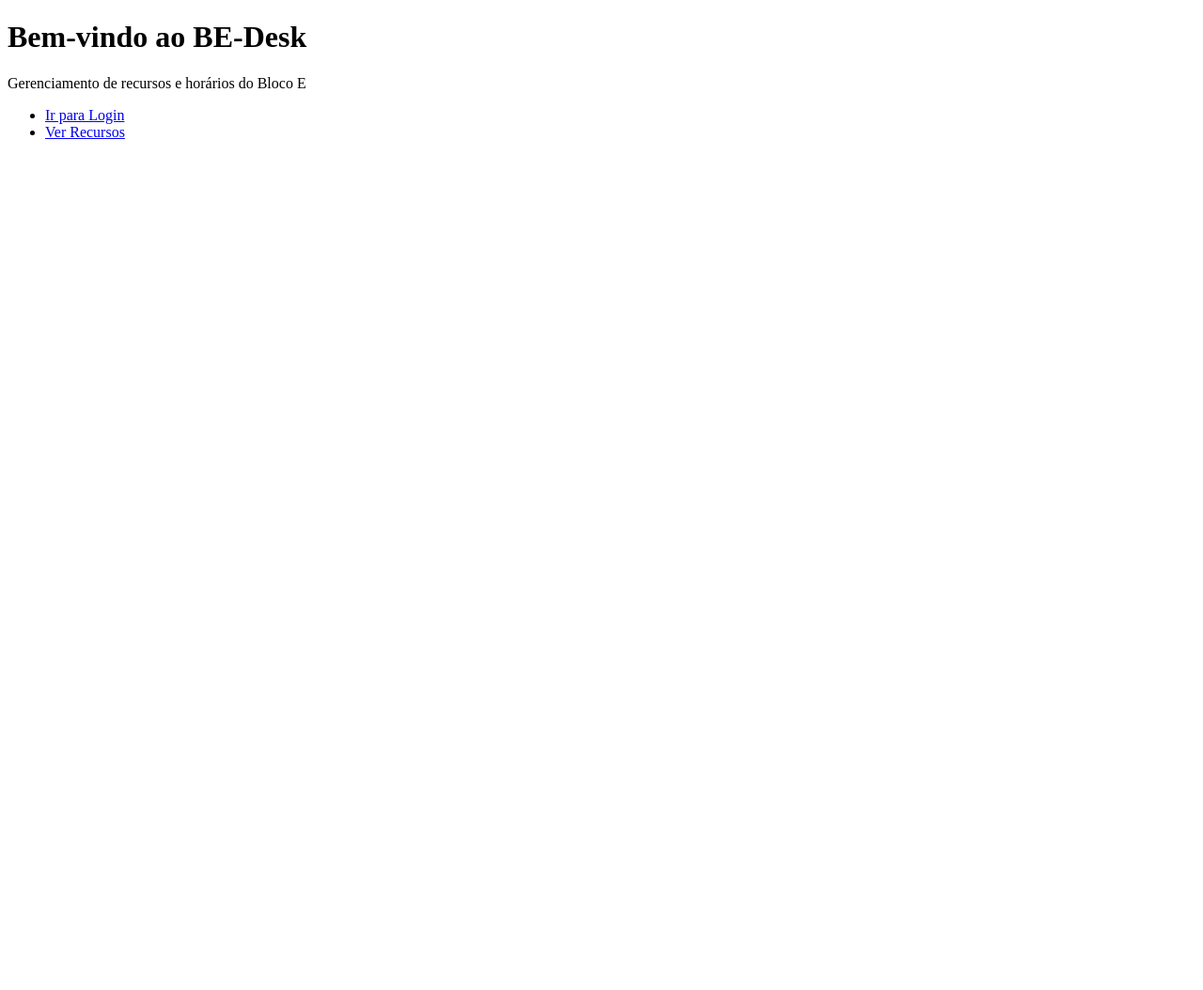
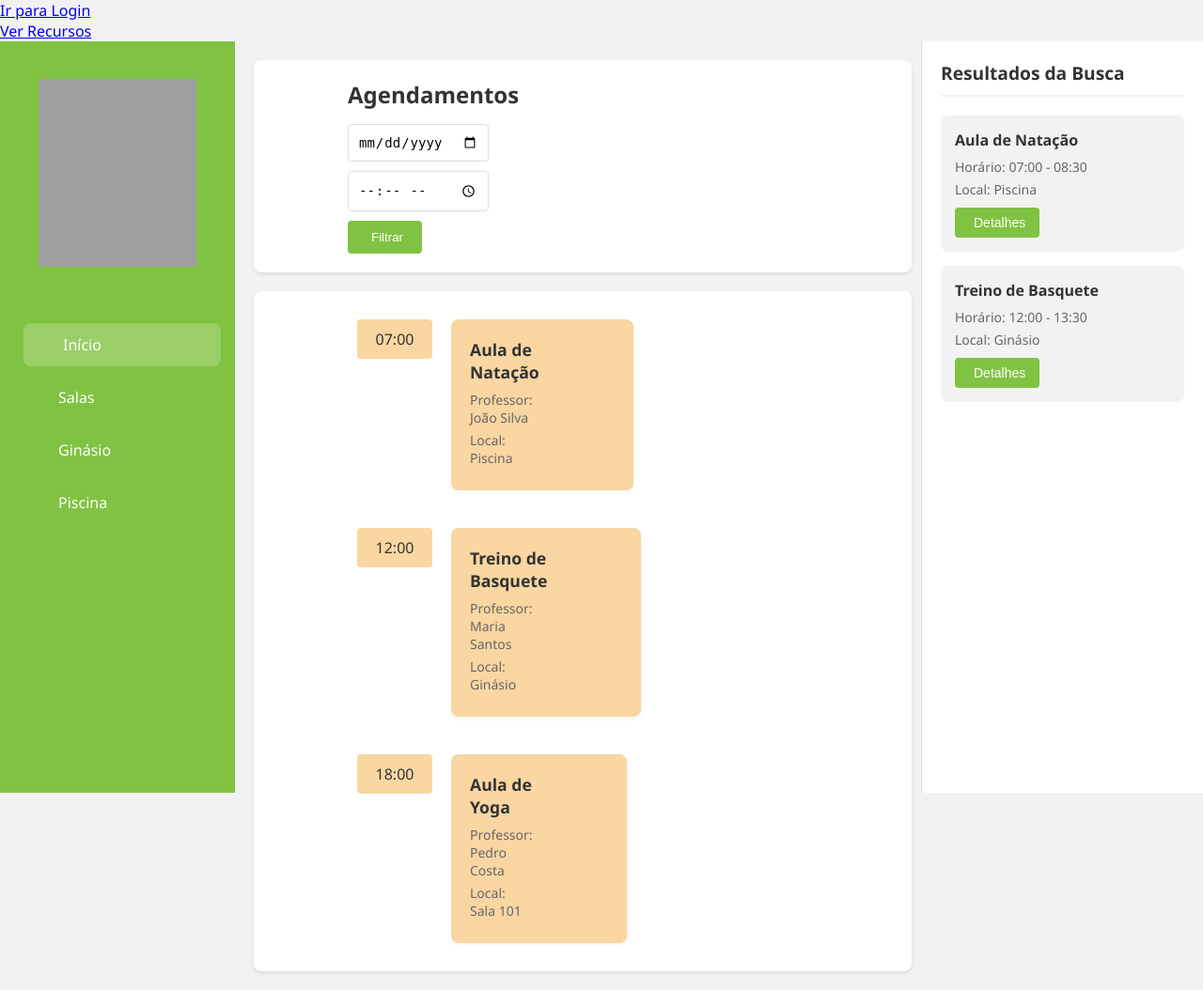
Before and after one commit to WilliannyLima/BE-Desk, a Django app: template blocoe/templates/inicio.html in a window 1280 px wide. Shown: the whole page at 94% size. Before the commit the page ends 148 px from the top, so only its background shows below. Run offline with Django 5.2, Linux system fonts and the light colour scheme; the template is opened without the code that fills it, so the values that code supplies are empty; grey boxes are pictures that could not be loaded.

Commit message:
adicionei um template

```diff
--- /dev/null
+++ b/blocoe/static/inicio.css
@@ -0,0 +1,359 @@
+/* Estilos Gerais */
+* {
+    margin: 0;
+    padding: 0;
+    box-sizing: border-box;
+}
+
+body {
+    font-family: 'Segoe UI', Tahoma, Geneva, Verdana, sans-serif;
+    background-color: #f2f2f2;
+    color: #333;
+    min-height: 100vh;
+}
+
+.container {
+    display: grid;
+    grid-template-columns: 250px 1fr 300px;
+    min-height: 100vh;
+    position: relative;
+}
+
+/* Sidebar */
+.sidebar {
+    background-color: #80c342;
+    color: #fff;
+    padding: 20px;
+    position: fixed;
+    width: 250px;
+    height: 100vh;
+    overflow-y: auto;
+    z-index: 1000;
+}
+
+.logo-container {
+    text-align: center;
+    margin-bottom: 30px;
+    padding: 0;
+    width: 100%;
+    height: 250px;
+    display: flex;
+    flex-direction: column;
+    justify-content: center;
+    align-items: center;
+    overflow: hidden;
+}
+
+.logo {
+    width: 80%;
+    height: 80%;
+    object-fit: cover;
+    margin: 0;
+    padding: 0;
+    ;
+}
+
+.logo-container h1 {
+    font-size: 1.2rem;
+    font-weight: 500;
+    color: #fff;
+    margin-top: 10px;
+}
+
+.sidebar-nav {
+    display: flex;
+    flex-direction: column;
+    gap: 10px;
+}
+
+.nav-item {
+    display: flex;
+    align-items: center;
+    gap: 10px;
+    padding: 12px;
+    color: #fff;
+    text-decoration: none;
+    border-radius: 8px;
+    transition: all 0.3s ease;
+}
+
+.nav-item:hover, .nav-item.active {
+    background-color: rgba(255, 255, 255, 0.2);
+    transform: translateX(5px);
+}
+
+.nav-item i {
+    width: 20px;
+    text-align: center;
+}
+
+/* Conteúdo Principal */
+.main-content {
+    padding: 20px;
+    margin-left: 250px;
+    min-height: 100vh;
+    background-color: #f2f2f2;
+}
+
+.header {
+    background-color: #fff;
+    padding-left: 100px;
+    padding-right: 600px;
+    padding-top: 20px;
+    padding-bottom: 20px;
+    border-radius: 8px;
+    margin-bottom: 20px;
+    box-shadow: 0 2px 4px rgba(0, 0, 0, 0.1);
+}
+
+.header h2 {
+    margin-bottom: 15px;
+    color: #333;
+    font-size: 1.5rem;
+}
+
+.filter-bar {
+    display: flex;
+    justify-content: space-between;
+    align-items: center;
+    flex-wrap: wrap;
+    gap: 15px;
+}
+
+.date-time-filters {
+    display: flex;
+    gap: 10px;
+    align-items: center;
+    flex-wrap: wrap;
+}
+
+.filter-input {
+    padding: 10px;
+    border: 1px solid #ddd;
+    border-radius: 4px;
+    font-size: 14px;
+    min-width: 150px;
+}
+
+.filter-button {
+    background-color: #80c342;
+    color: #fff;
+    border: none;
+    padding: 10px 20px;
+    border-radius: 4px;
+    cursor: pointer;
+    display: flex;
+    align-items: center;
+    gap: 5px;
+    transition: all 0.3s ease;
+    font-weight: 500;
+}
+
+.filter-button:hover {
+    background-color: #6aa832;
+    transform: translateY(-2px);
+}
+
+/* Calendário */
+.calendar-container {
+    background-color: #fff;
+    border-radius: 8px;
+    padding-left: 100px;
+    padding-right: 600px;
+    padding-top: 20px;
+    padding-bottom: 20px;
+    box-shadow: 0 2px 4px rgba(0, 0, 0, 0.1);
+}
+
+.time-slots {
+    display: flex;
+    flex-direction: column;
+    gap: 20px;
+}
+
+.time-slot {
+    display: flex;
+    gap: 20px;
+    align-items: flex-start;
+    padding: 10px;
+    border-radius: 8px;
+    transition: all 0.3s ease;
+}
+
+.time-slot:hover {
+    background-color: rgba(249, 214, 162, 0.1);
+}
+
+.time-label {
+    min-width: 80px;
+    padding: 10px;
+    background-color: #f9d6a2;
+    border-radius: 4px;
+    text-align: center;
+    font-weight: 500;
+    color: #333;
+}
+
+.schedule-block {
+    flex: 1;
+    background-color: #f9d6a2;
+    padding: 15px;
+    padding-left: 20px;
+    padding-right: 100px;
+    padding-top: 20px;
+    padding-bottom: 20px;
+    border-radius: 8px;
+    box-shadow: 0 2px 4px rgba(0, 0, 0, 0.05);
+}
+
+.schedule-block h4 {
+    margin-bottom: 8px;
+    color: #333;
+    font-size: 1.1rem;
+}
+
+.schedule-block p {
+    color: #666;
+    font-size: 14px;
+    margin-bottom: 5px;
+}
+
+/* Painel de Busca */
+.search-panel {
+    background-color: #fff;
+    padding: 20px;
+    border-left: 1px solid #ddd;
+    height: 100vh;
+    position: fixed;
+    right: 0;
+    width: 300px;
+    overflow-y: auto;
+}
+
+.search-container h3 {
+    margin-bottom: 20px;
+    color: #333;
+    font-size: 1.2rem;
+    padding-bottom: 10px;
+    border-bottom: 2px solid #f2f2f2;
+}
+
+.search-results {
+    display: flex;
+    flex-direction: column;
+    gap: 15px;
+}
+
+.result-item {
+    background-color: #f2f2f2;
+    padding: 15px;
+    border-radius: 8px;
+    transition: all 0.3s ease;
+}
+
+.result-item:hover {
+    transform: translateY(-2px);
+    box-shadow: 0 2px 4px rgba(0, 0, 0, 0.1);
+}
+
+.result-item h4 {
+    margin-bottom: 8px;
+    color: #333;
+    font-size: 1rem;
+}
+
+.result-item p {
+    color: #666;
+    font-size: 14px;
+    margin-bottom: 5px;
+}
+
+.details-button {
+    background-color: #80c342;
+    color: #fff;
+    border: none;
+    padding: 8px 15px;
+    border-radius: 4px;
+    cursor: pointer;
+    margin-top: 10px;
+    display: flex;
+    align-items: center;
+    gap: 5px;
+    transition: all 0.3s ease;
+    font-size: 14px;
+}
+
+.details-button:hover {
+    background-color: #6aa832;
+    transform: translateY(-2px);
+}
+
+/* Responsividade */
+@media (max-width: 1200px) {
+    .container {
+        grid-template-columns: 250px 1fr;
+    }
+    .search-panel {
+        display: none;
+    }
+    .main-content {
+        margin-right: 0;
+    }
+}
+
+@media (max-width: 768px) {
+    .container {
+        grid-template-columns: 1fr;
+    }
+    .sidebar {
+        transform: translateX(-100%);
+        transition: transform 0.3s ease;
+    }
+    .sidebar.active {
+        transform: translateX(0);
+    }
+    .main-content {
+        margin-left: 0;
+        padding: 15px;
+    }
+    .header {
+        padding: 15px;
+    }
+    .filter-bar {
+        flex-direction: column;
+        align-items: stretch;
+    }
+    .date-time-filters {
+        flex-direction: column;
+    }
+    .filter-input {
+        width: 100%;
+    }
+    .time-slot {
+        flex-direction: column;
+    }
+    .time-label {
+        width: 100%;
+    }
+}
+
+/* Menu Mobile */
+.menu-toggle {
+    display: none;
+    position: fixed;
+    top: 20px;
+    left: 20px;
+    z-index: 1001;
+    background-color: #80c342;
+    color: #fff;
+    border: none;
+    padding: 10px;
+    border-radius: 4px;
+    cursor: pointer;
+}
+
+@media (max-width: 768px) {
+    .menu-toggle {
+        display: block;
+    }
+}
--- /dev/null
+++ b/blocoe/templates/base.html
@@ -0,0 +1,5 @@
+<!DOCTYPE html>
+<html lang="pt-BR">
+<head>
+  <meta charset="UTF-8">
+  <title>{% block title %}BE-Desk{% endblock %}</title>
--- a/blocoe/templates/inicio.html
+++ b/blocoe/templates/inicio.html
@@ -3,14 +3,119 @@
 <head>
   <meta charset="UTF-8">
   <title>BE-Desk | Início</title>
+    <meta charset="UTF-8">
+    <meta name="viewport" content="width=device-width, initial-scale=1.0">
+    <link rel="stylesheet" href="css/inicio.css">
 </head>
+
 <body>
-  <h1>Bem-vindo ao BE-Desk</h1>
-  <p>Gerenciamento de recursos e horários do Bloco E</p>
-
-  <ul>
+    <ul>
     <li><a href="{% url 'login' %}">Ir para Login</a></li>
     <li><a href="{% url 'ver_recursos' %}">Ver Recursos</a></li>
   </ul>
+    <button class="menu-toggle" id="menuToggle">
+        <i class="fas fa-bars"></i>
+    </button>
+
+    <div class="container">
+        <!-- Sidebar -->
+        <aside class="sidebar" id="sidebar">
+            <div class="logo-container">
+                <img src="img/logoletrabranca.png" alt="Logo Educação Física" class="logo">
+                <h1></h1>
+            </div>
+            <nav class="sidebar-nav">
+                <a href="#" class="nav-item active">
+                    <i class="fas fa-home"></i>
+                    <span>Início</span>
+                </a>
+                <a href="#" class="nav-item">
+                    <i class="fas fa-door-open"></i>
+                    <span>Salas</span>
+                </a>
+                <a href="#" class="nav-item">
+                    <i class="fas fa-basketball-ball"></i>
+                    <span>Ginásio</span>
+                </a>
+                <a href="#" class="nav-item">
+                    <i class="fas fa-swimming-pool"></i>
+                    <span>Piscina</span>
+                </a>
+            </nav>
+        </aside>
+
+        <!-- Conteúdo Principal -->
+        <main class="main-content">
+            <header class="header">
+                <h2>Agendamentos</h2>
+                <div class="filter-bar">
+                    <div class="date-time-filters">
+                        <input type="date" id="date-selector" class="filter-input">
+                        <input type="time" id="time-selector" class="filter-input">
+                        <button class="filter-button">
+                            <i class="fas fa-filter"></i>
+                            Filtrar
+                        </button>
+                    </div>
+                </div>
+            </header>
+
+            <div class="calendar-container">
+                <div class="time-slots">
+                    <div class="time-slot">
+                        <div class="time-label">07:00</div>
+                        <div class="schedule-block">
+                            <h4>Aula de Natação</h4>
+                            <p>Professor: João Silva</p>
+                            <p>Local: Piscina</p>
+                        </div>
+                    </div>
+                    <div class="time-slot">
+                        <div class="time-label">12:00</div>
+                        <div class="schedule-block">
+                            <h4>Treino de Basquete</h4>
+                            <p>Professor: Maria Santos</p>
+                            <p>Local: Ginásio</p>
+                        </div>
+                    </div>
+                    <div class="time-slot">
+                        <div class="time-label">18:00</div>
+                        <div class="schedule-block">
+                            <h4>Aula de Yoga</h4>
+                            <p>Professor: Pedro Costa</p>
+                            <p>Local: Sala 101</p>
+                        </div>
+                    </div>
+                </div>
+            </div>
+        </main>
+
+        <!-- Painel Lateral Direito -->
+        <aside class="search-panel">
+            <div class="search-container">
+                <h3>Resultados da Busca</h3>
+                <div class="search-results">
+                    <div class="result-item">
+                        <h4>Aula de Natação</h4>
+                        <p>Horário: 07:00 - 08:30</p>
+                        <p>Local: Piscina</p>
+                        <button class="details-button">
+                            <i class="fas fa-info-circle"></i>
+                            Detalhes
+                        </button>
+                    </div>
+                    <div class="result-item">
+                        <h4>Treino de Basquete</h4>
+                        <p>Horário: 12:00 - 13:30</p>
+                        <p>Local: Ginásio</p>
+                        <button class="details-button">
+                            <i class="fas fa-info-circle"></i>
+                            Detalhes
+                        </button>
+                    </div>
+                </div>
+            </div>
+        </aside>
+    </div>
 </body>
 </html>
```
Also changed, not shown: blocoe/static/login.css (added, +112 -0 lines), blocoe/static/logo_bloco_e.jpg (added), blocoe/static/logoletrabranca.png (added).
